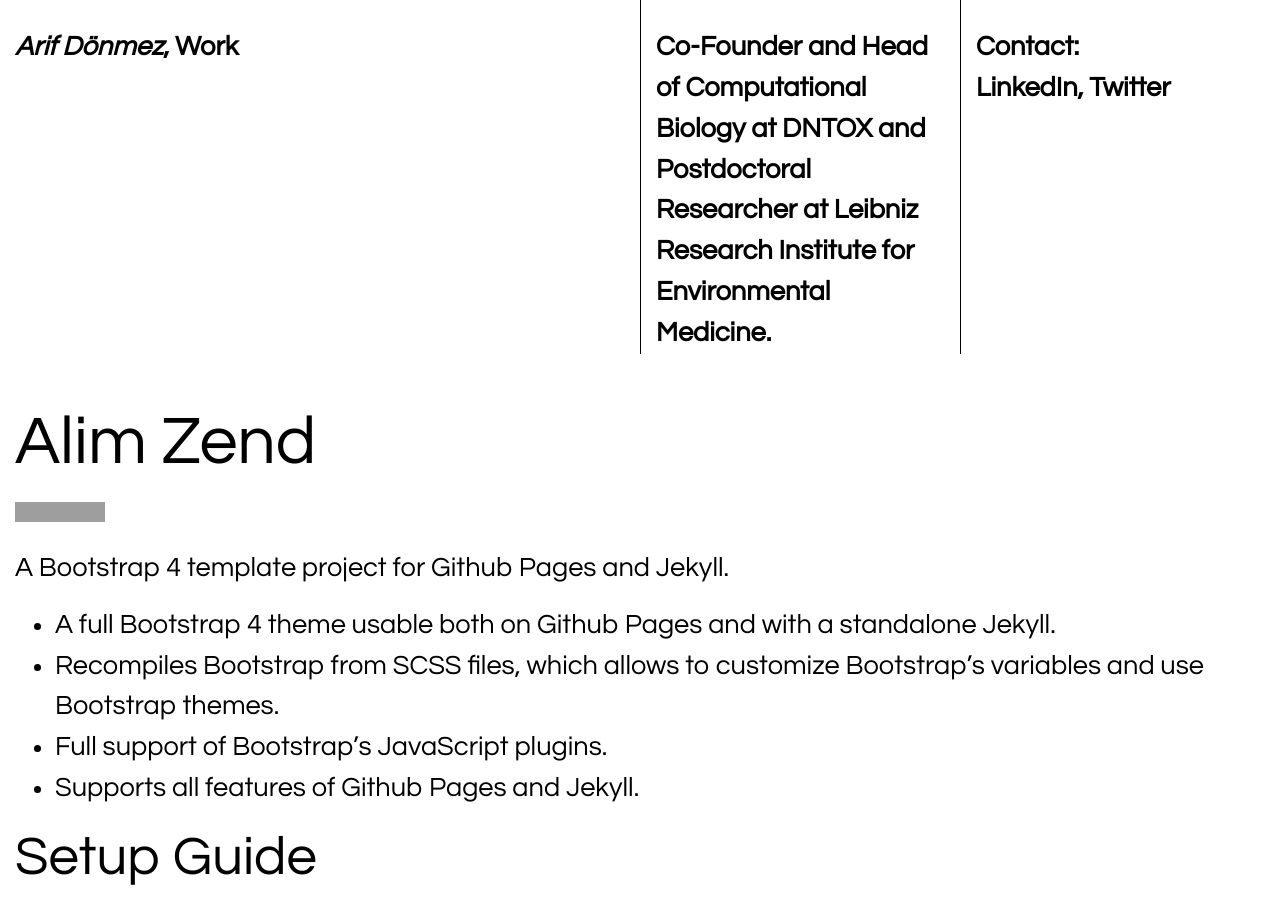
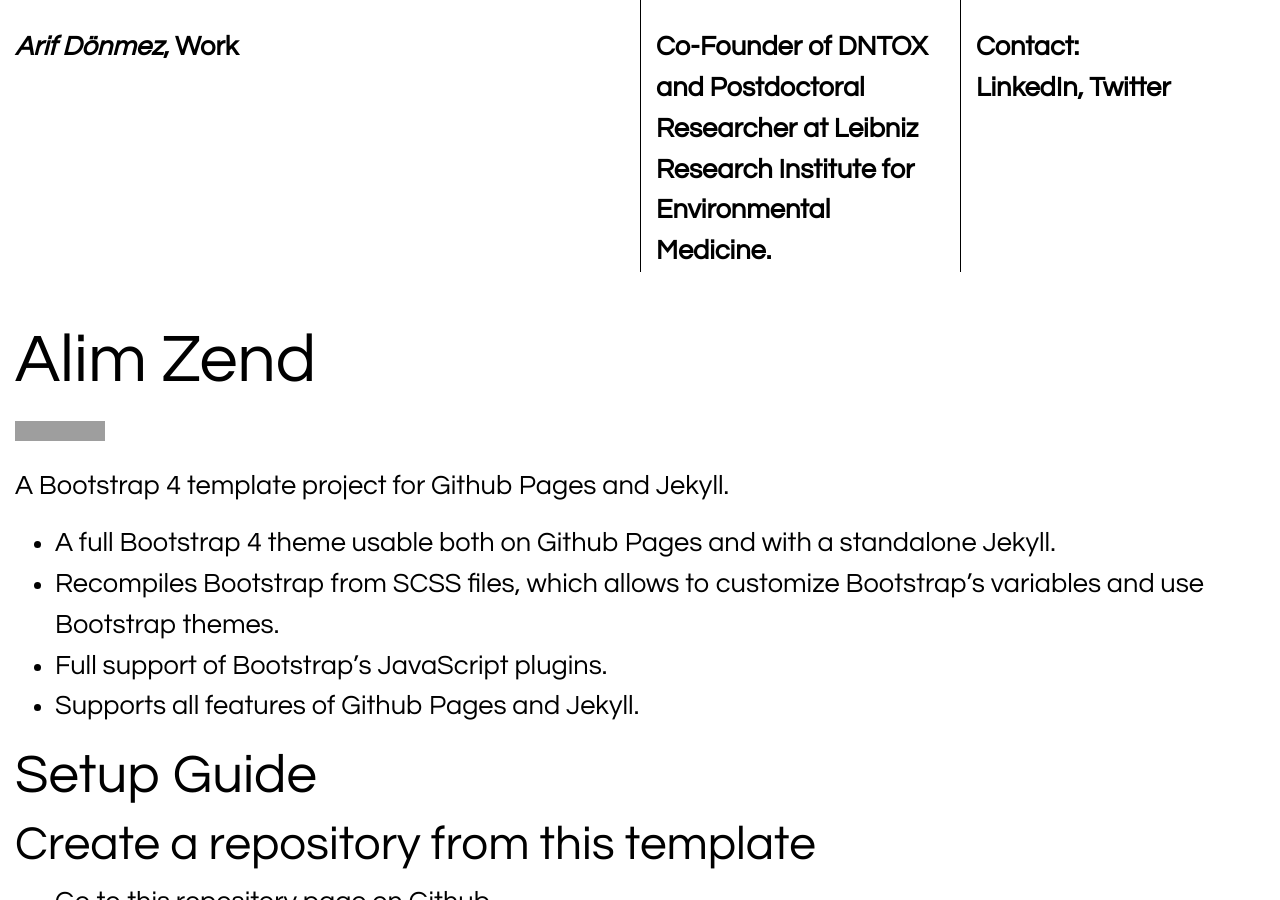
Before and after one commit to alim-zend/alim-zend.github.io, a Jekyll site: the page built from index.md, in a window 1280 px wide and 900 px high. Built offline with Jekyll 4.4.1, drawn with Linux system fonts in a browser that asks for light colours; grey boxes are pictures that could not be loaded.

Commit message:
Update header.html

```diff
--- a/_includes/header.html
+++ b/_includes/header.html
@@ -8,7 +8,7 @@
         <i>Arif</i>
       </div>
       <div class="col-sm" style="font-weight:bold;border-width: thin;border-left-style: solid;padding-top: 1em;">
-        Co-Founder and Head of Computational Biology at DNTOX and Postdoctoral Researcher at Leibniz Research Institute for Environmental Medicine.
+        Co-Founder of DNTOX and Postdoctoral Researcher at Leibniz Research Institute for Environmental Medicine.
       </div>
       <div class="col-sm d-none d-lg-block" style="font-weight:bold;border-width: thin;border-left-style: solid;padding-top: 1em;">
         Contact: <br />LinkedIn, Twitter
```
